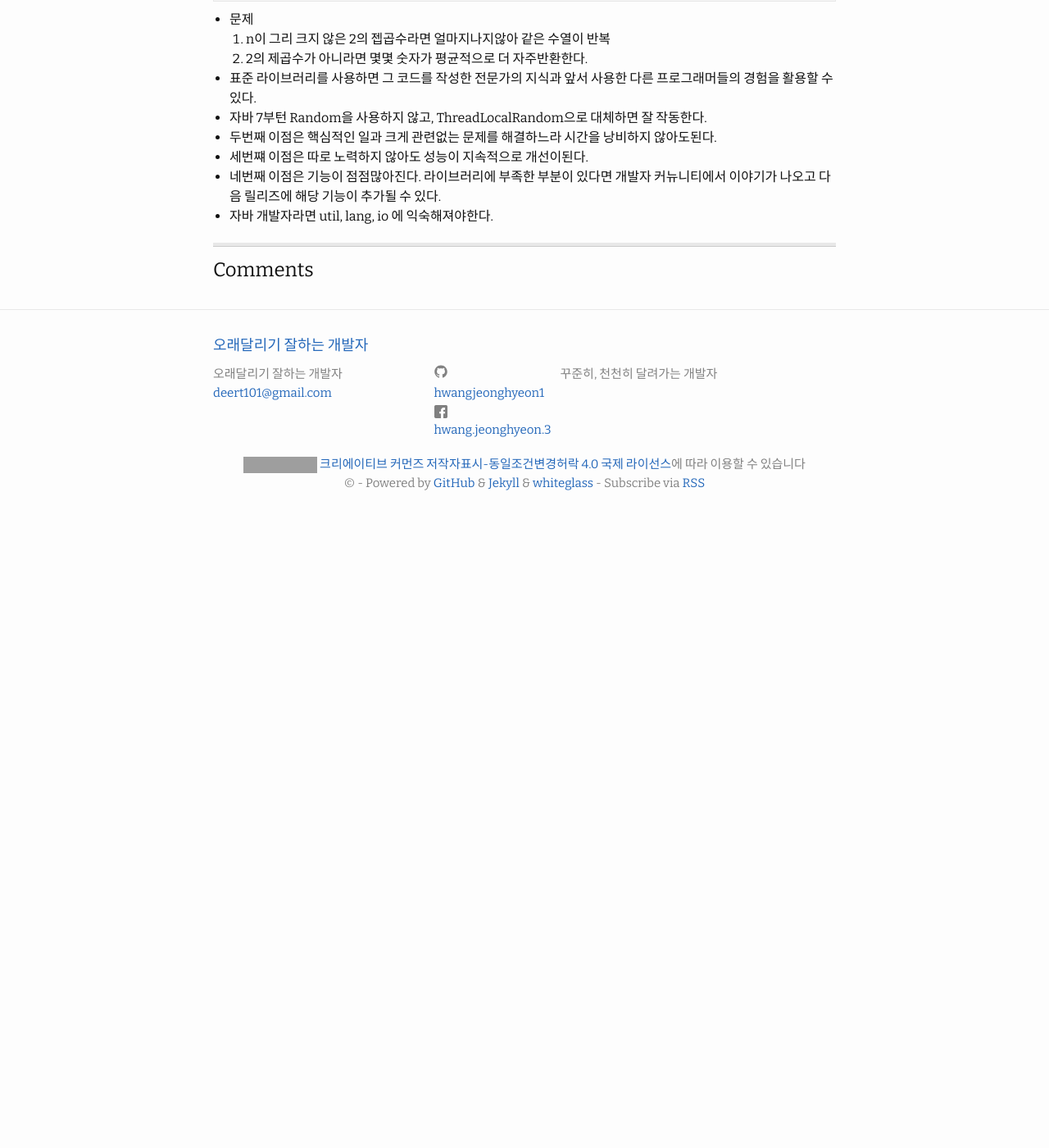
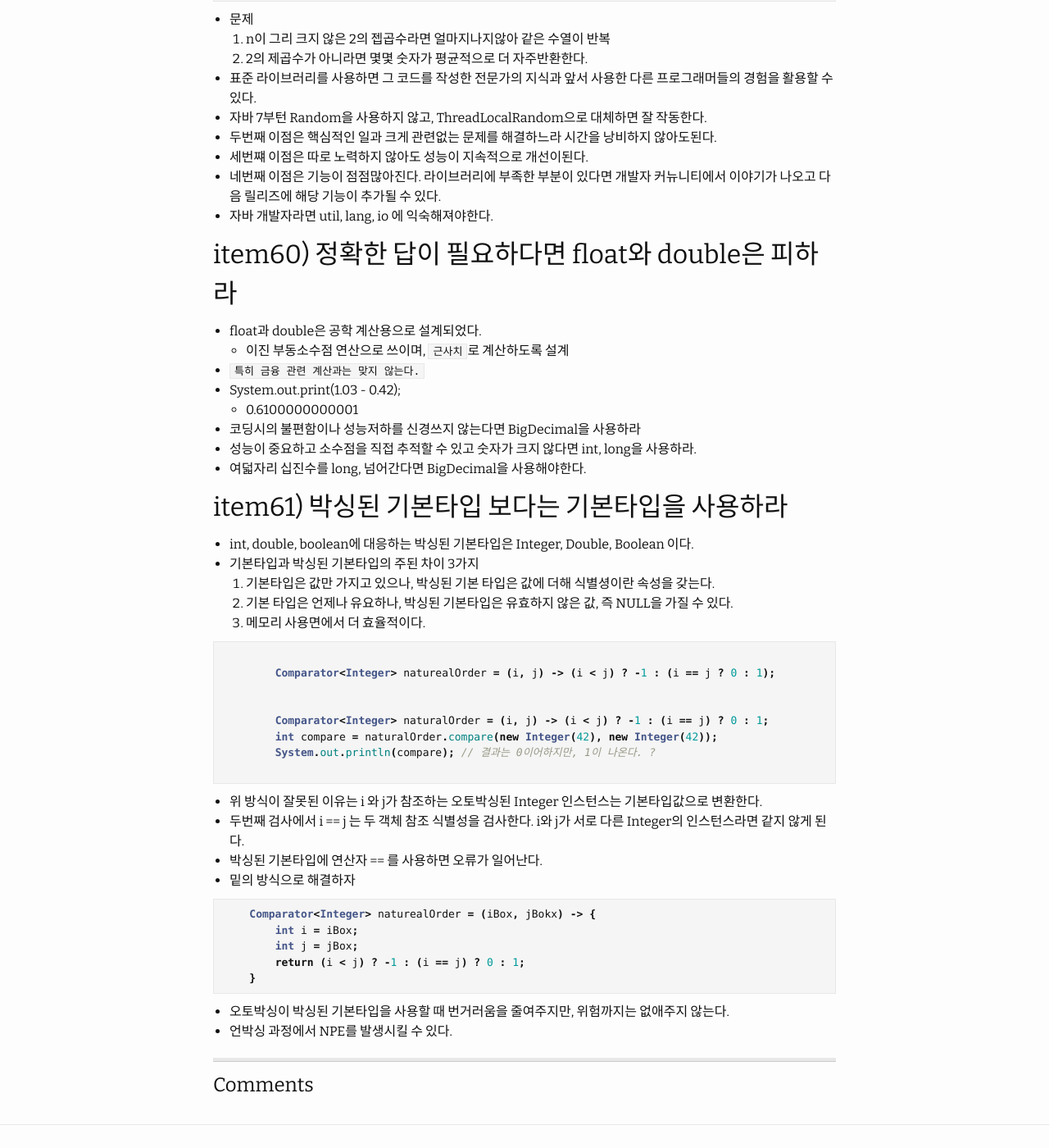
Before and after one commit to HWANGJEONGHYEON1/HWANGJEONGHYEON1.github.io, a Jekyll site: the page built from _posts/2022-06-23-effectivc_java7.md, in a window 1280 px wide and 1400 px high, scrolled down 958 px. Shown: the whole window at 82% size. Built offline with Jekyll 4.4.1, drawn with Linux system fonts in a browser that asks for light colours; comment, search, counter and statistics services are not loaded; before the commit the page ends 1588 px from its top, so only the background shows below that; grey boxes are pictures that could not be loaded.

Commit message:
[docs] 오토박싱된 타입을 사용하지말고, 기본 타입을 사용하자

````diff
--- a/_posts/2022-06-23-effectivc_java7.md
+++ b/_posts/2022-06-23-effectivc_java7.md
@@ -47,3 +47,47 @@ static int random(int n) {
 - 세번쨰 이점은 따로 노력하지 않아도 성능이 지속적으로 개선이된다.
 - 네번째 이점은 기능이 점점많아진다. 라이브러리에 부족한 부분이 있다면 개발자 커뉴니티에서 이야기가 나오고 다음 릴리즈에 해당 기능이 추가될 수 있다.
 - 자바 개발자라면 util, lang, io 에 익숙해져야한다.
+
+## item60) 정확한 답이 필요하다면 float와 double은 피하라
+- float과 double은 공학 계산용으로 설계되었다.
+    - 이진 부동소수점 연산으로 쓰이며, `근사치`로 계산하도록 설계
+- `특히 금융 관련 계산과는 맞지 않는다.`
+- System.out.print(1.03 - 0.42);
+    - 0.6100000000001
+- 코딩시의 불편함이나 성능저하를 신경쓰지 않는다면 BigDecimal을 사용하라
+- 성능이 중요하고 소수점을 직접 추적할 수 있고 숫자가 크지 않다면 int, long을 사용하라.
+- 여덟자리 십진수를 long, 넘어간다면 BigDecimal을 사용해야한다.
+
+## item61) 박싱된 기본타입 보다는 기본타입을 사용하라
+- int, double, boolean에 대응하는 박싱된 기본타입은 Integer, Double, Boolean 이다.
+- 기본타입과 박싱된 기본타입의 주된 차이 3가지
+    1. 기본타입은 값만 가지고 있으나, 박싱된 기본 타입은 값에 더해 식별셩이란 속성을 갖는다.
+    2. 기본 타입은 언제나 유요하나, 박싱된 기본타입은 유효하지 않은 값, 즉 NULL을 가질 수 있다.
+    3. 메모리 사용면에서 더 효율적이다.
+
+```java
+
+        Comparator<Integer> naturealOrder = (i, j) -> (i < j) ? -1 : (i == j ? 0 : 1);
+
+
+        Comparator<Integer> naturalOrder = (i, j) -> (i < j) ? -1 : (i == j) ? 0 : 1;
+        int compare = naturalOrder.compare(new Integer(42), new Integer(42));
+        System.out.println(compare); // 결과는 0이어하지만, 1이 나온다. ?
+
+```
+
+- 위 방식이 잘못된 이유는 i 와 j가 참조하는 오토박싱된 Integer 인스턴스는 기본타입값으로 변환한다.
+- 두번째 검사에서 i == j 는 두 객체 참조 식별성을 검사한다. i와 j가 서로 다른 Integer의 인스턴스라면 같지 않게 된다.
+- 박싱된 기본타입에 연산자 == 를 사용하면 오류가 일어난다.
+- 밑의 방식으로 해결하자
+
+```java
+    Comparator<Integer> naturealOrder = (iBox, jBokx) -> {
+        int i = iBox;
+        int j = jBox;
+        return (i < j) ? -1 : (i == j) ? 0 : 1;
+    }
+```
+
+- 오토박싱이 박싱된 기본타입을 사용할 때 번거러움을 줄여주지만, 위험까지는 없애주지 않는다.
+- 언박싱 과정에서 NPE를 발생시킬 수 있다.
````
